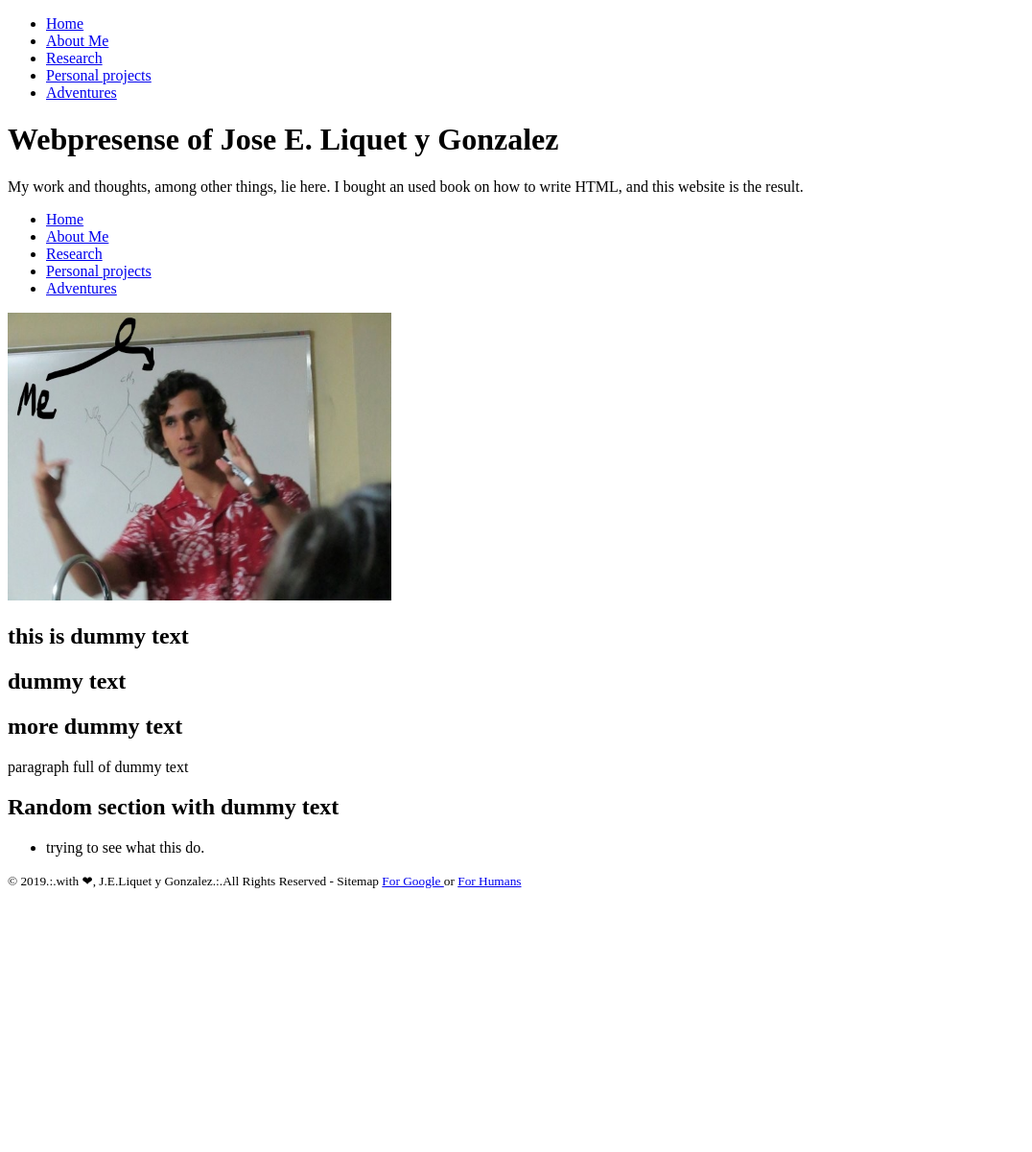
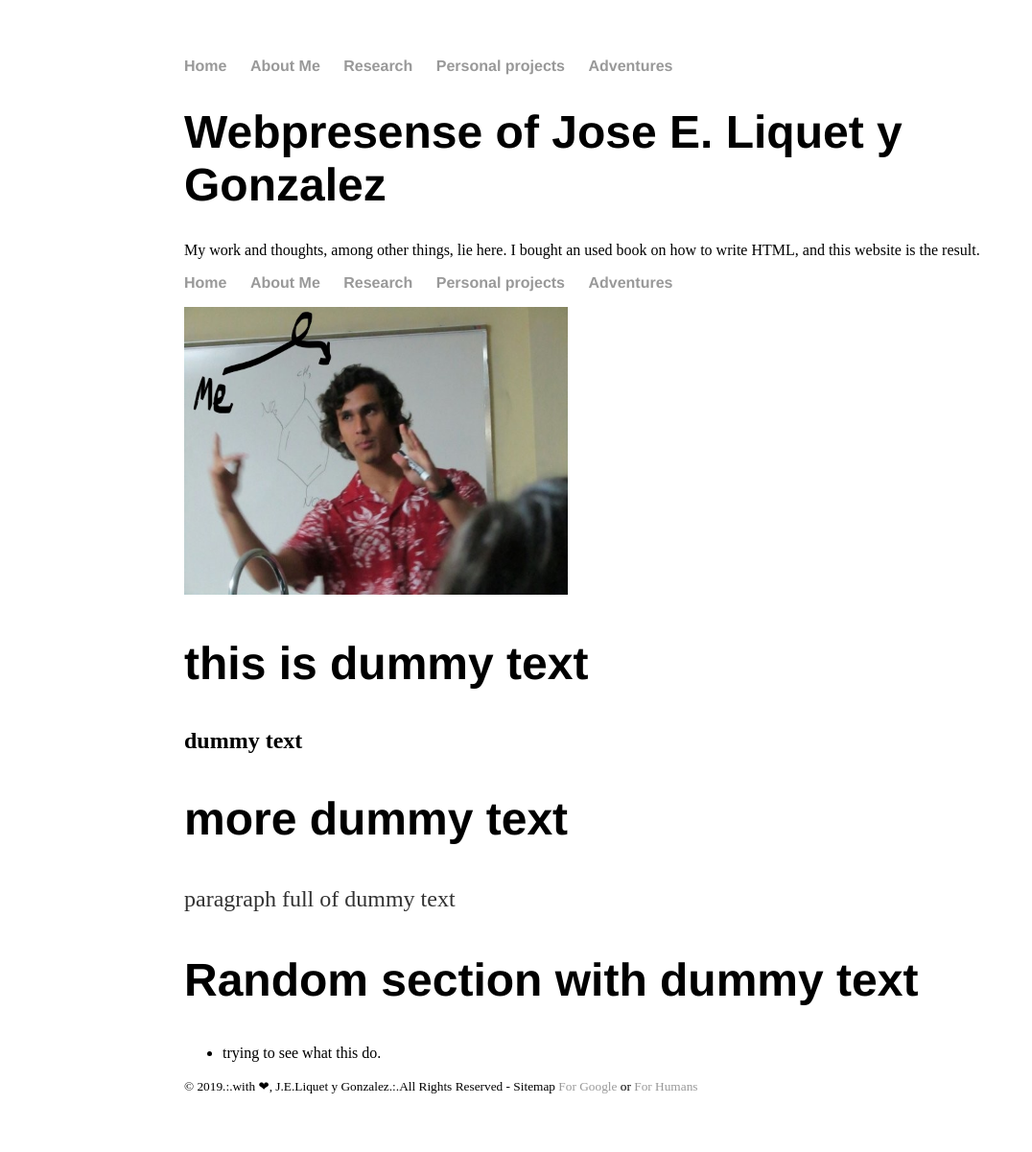
Before and after one commit to JoseBebeMedalla/JoseBebeMedalla.github.io, a Jekyll site: the page built from index.html, in a window 1280 px wide. Shown: the whole page at 96% size, without its empty margins (0-1076 px from the left). Built offline with Jekyll 4.4.1, drawn with Linux system fonts in a browser that asks for light colours; before the commit the page ends 935 px from its top, so only the background shows below that.

Commit message:
Update default.html
cambio de estilo.css and main.css

```diff
--- a/_layouts/default.html
+++ b/_layouts/default.html
@@ -10,7 +10,7 @@
 	<meta name="author"
 		  content="Jose Enrique Liquet y Gonzalez">
 	<link rel="icon" href="css/wave-2.jpg">
-	<link rel="stylesheet" href="css/estilo.css">
+	<link rel="stylesheet" href="css/main.css">
 	<title>{{ page.title }}</title>
 	<!-- Global site tag (gtag.js) - Google Analytics -->
 	<script async src="https://www.googletagmanager.com/gtag/js?id=UA-143090272-1"></script>
```
